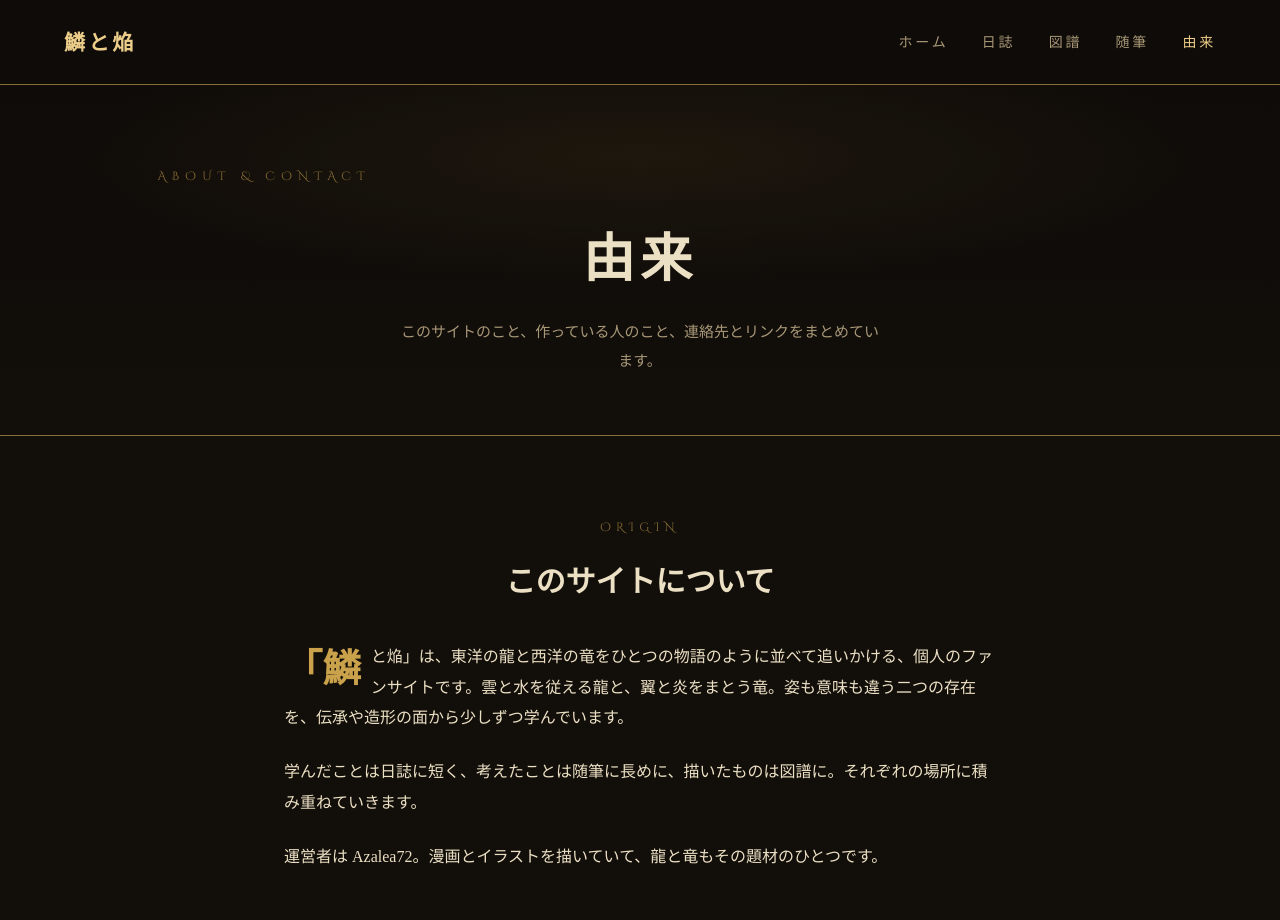
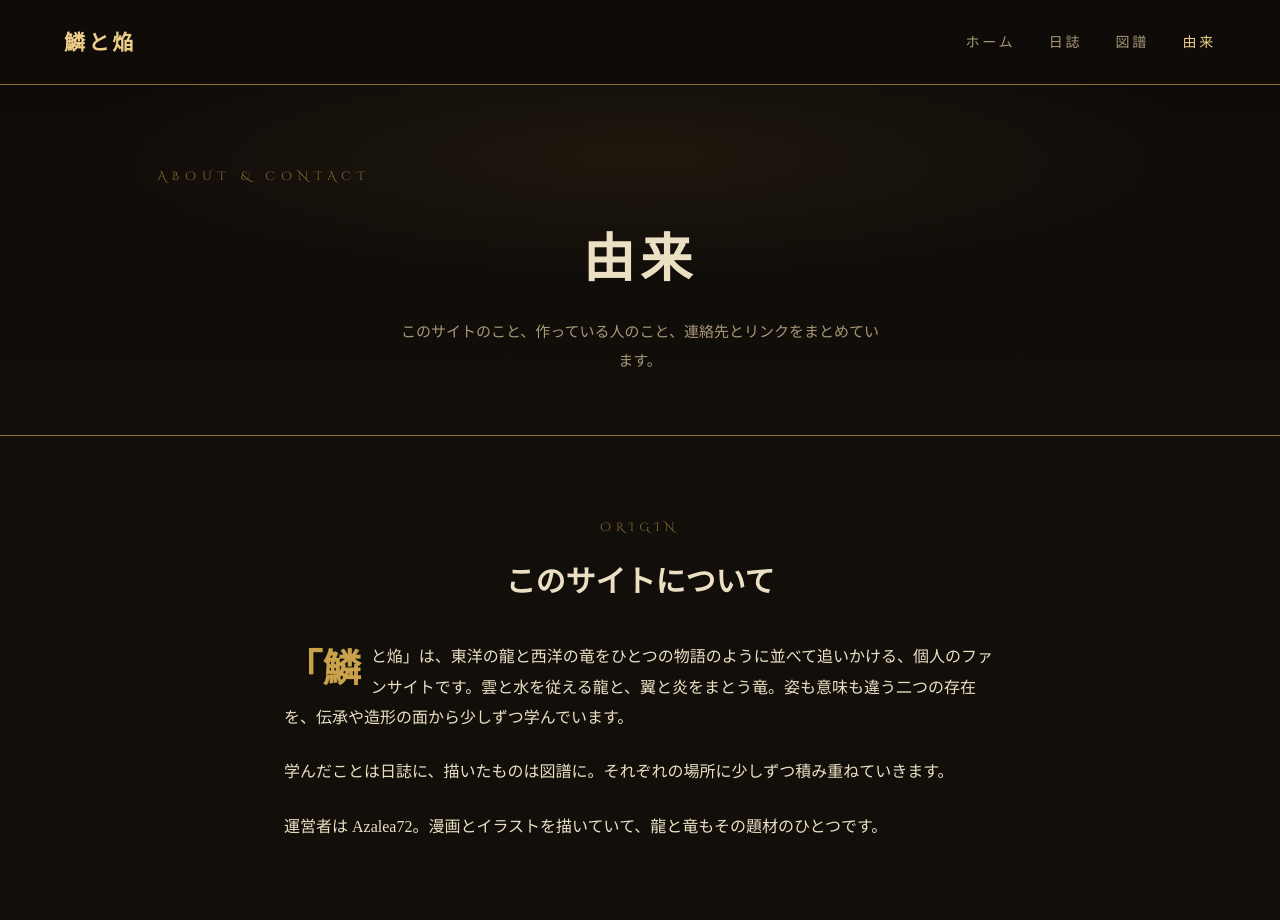
Before and after one commit to Azaleacreativeroom888/fan-dragon, a plain HTML site: page about.html in a window 1280 px wide. Shown: the top 920 px of the page. Drawn offline with Linux system fonts and the light colour scheme; a web font is replaced by a local one.

Commit message:
Remove '随筆' links from about.html
Removed references to '随筆' in navigation and content.

```diff
--- a/about.html
+++ b/about.html
@@ -370,7 +370,6 @@
       <li><a href="index.html">ホーム</a></li>
       <li><a href="blog.html">日誌</a></li>
       <li><a href="gallery.html">図譜</a></li>
-      <li><a href="column.html">随筆</a></li>
       <li><a class="active" href="about.html">由来</a></li>
     </ul>
   </nav>
@@ -391,7 +390,7 @@
     </div>
     <div class="prose">
       <p class="first">「鱗と焔」は、東洋の龍と西洋の竜をひとつの物語のように並べて追いかける、個人のファンサイトです。雲と水を従える龍と、翼と炎をまとう竜。姿も意味も違う二つの存在を、伝承や造形の面から少しずつ学んでいます。</p>
-      <p>学んだことは日誌に短く、考えたことは随筆に長めに、描いたものは図譜に。それぞれの場所に積み重ねていきます。</p>
+      <p>学んだことは日誌に、描いたものは図譜に。それぞれの場所に少しずつ積み重ねていきます。</p>
       <p>運営者は Azalea72。漫画とイラストを描いていて、龍と竜もその題材のひとつです。</p>
     </div>
   </section>
@@ -528,7 +527,6 @@
       <a href="index.html">ホーム</a>
       <a href="blog.html">日誌</a>
       <a href="gallery.html">図譜</a>
-      <a href="column.html">随筆</a>
       <a href="about.html">由来</a>
     </div>
     <div class="footer-col">
```
